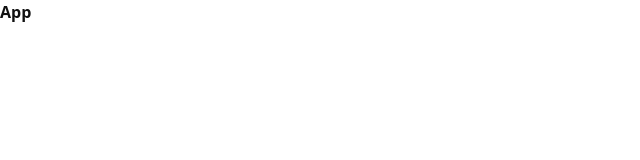
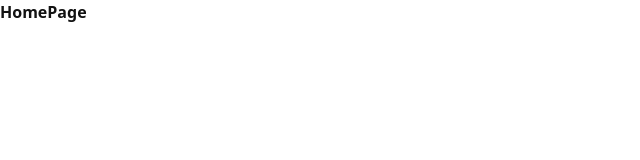
Before and after one commit to mohammadmehdidalvandii/code-negar-frontend, a React (Vite) app: page / in a window 1280 px wide. Shown: the top 160 px of the page, without its empty margins (0-640 px from the left). Built offline with nearby package versions, Linux system fonts and the light colour scheme.

Commit message:
created Home-page

```diff
--- a/src/App.tsx
+++ b/src/App.tsx
@@ -1,8 +1,14 @@
+import {BrowserRouter as Router , Routes , Route} from 'react-router-dom'
 import React from 'react'
+import HomePage from './page/HomePage/HomePage'
 
-function App() {
+const App:React.FC = ()=>{
   return (
-    <div>App</div>
+    <Router>
+      <Routes>
+        <Route path='/' element={<HomePage/>}/>
+      </Routes>
+    </Router>
   )
 }
 
--- /dev/null
+++ b/src/page/HomePage/HomePage.tsx
@@ -0,0 +1,9 @@
+import React from 'react'
+
+const HomePage:React.FC = ()=>{
+  return (
+    <div>HomePage</div>
+  )
+}
+
+export default HomePage
```
Also changed, not shown: public/assets/images/bg-home.webp (added).
